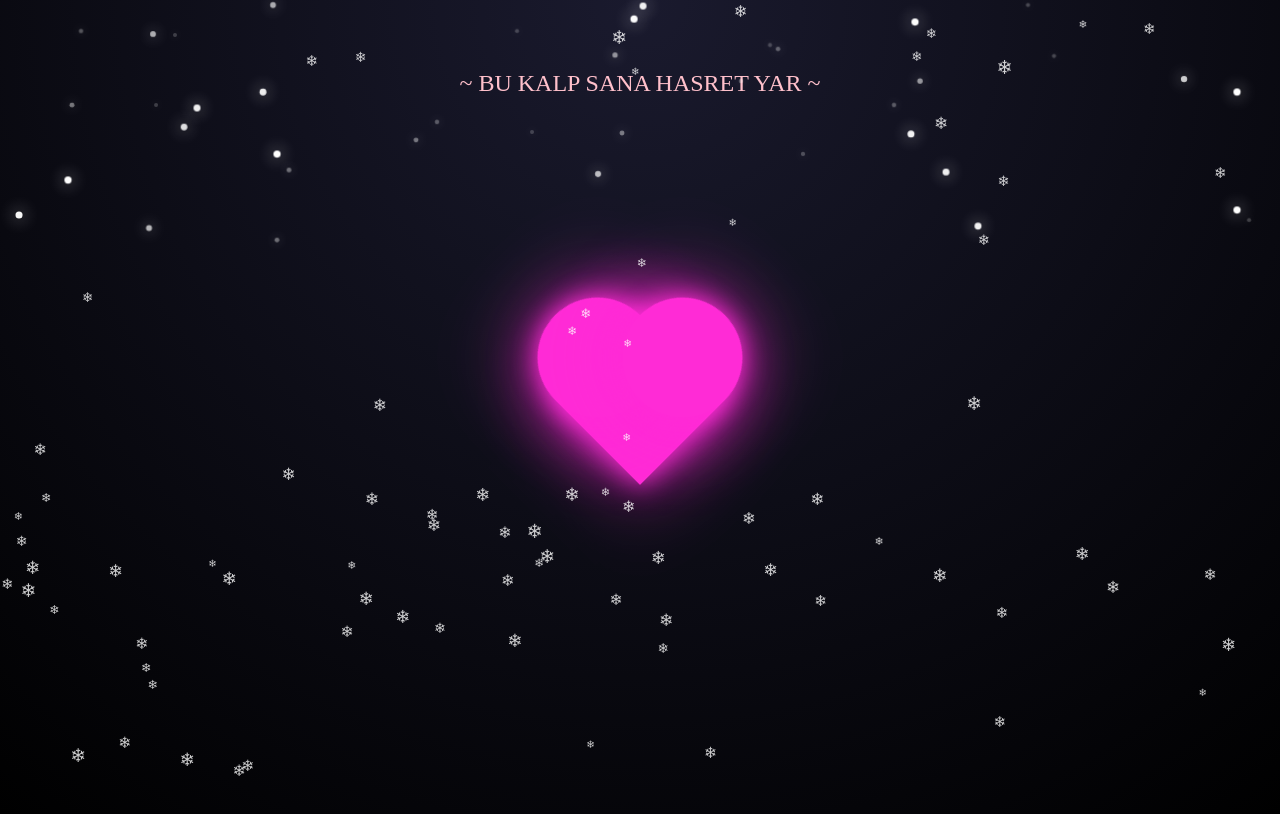
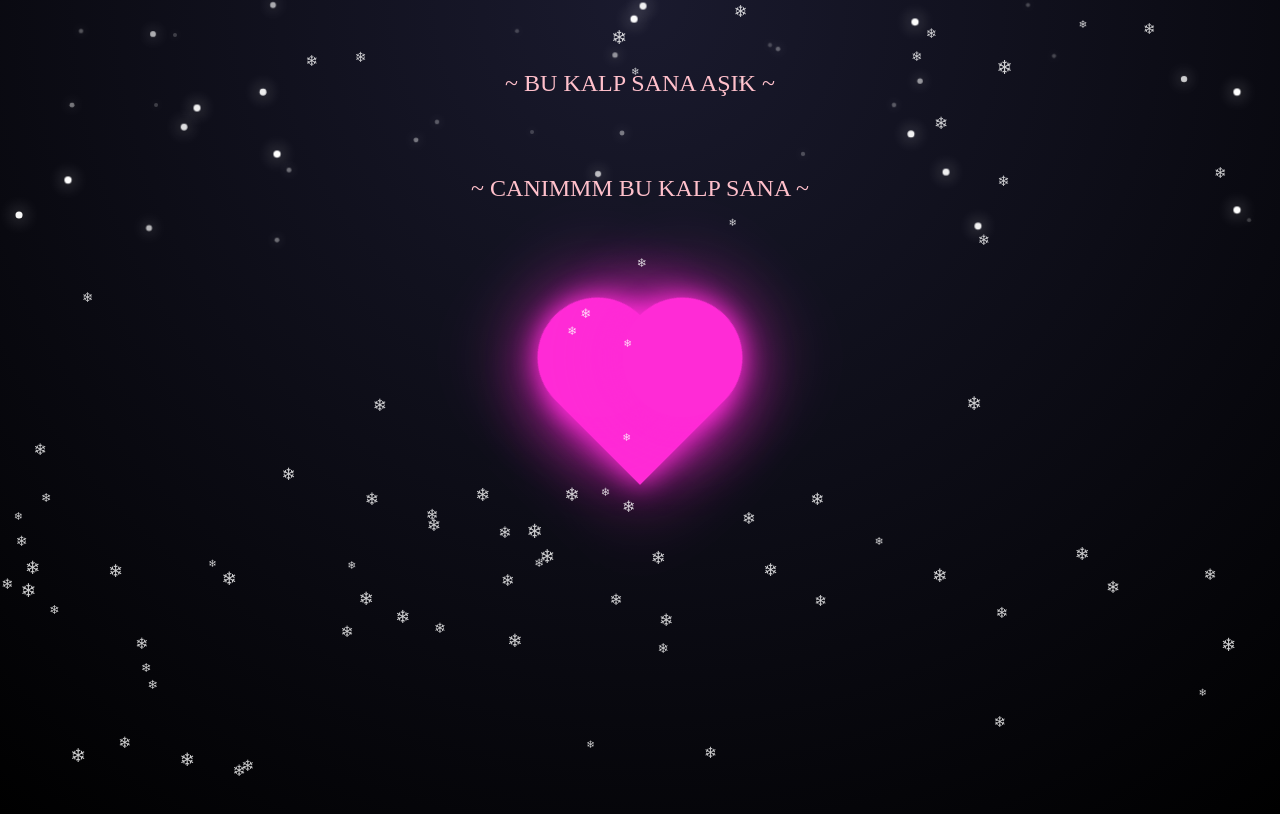
Before and after one commit to huseyin-46/kalp, a plain HTML site: page index.html in a window 1280 px wide. Drawn offline with Linux system fonts and the light colour scheme.

Commit message:
Update index.html

```diff
--- a/index.html
+++ b/index.html
@@ -117,7 +117,9 @@ for (let i = 0; i < 40; i++) {
   document.body.appendChild(star);
 }
 </script>
-<div align="center"> <p> <font face="Iceland" size="5" color="pink"> <br><br> ~ BU KALP SANA HASRET YAR ~
+<div align="center"> <p> <font face="Iceland" size="5" color="pink"> <br><br> ~ BU KALP SANA AŞIK ~
+</div
+  ><div align="center"> <p> <font face="Iceland" size="5" color="pink"> <br><br> ~ CANIMMM BU KALP SANA ~
 </div>
 </body>
 </html>
```
